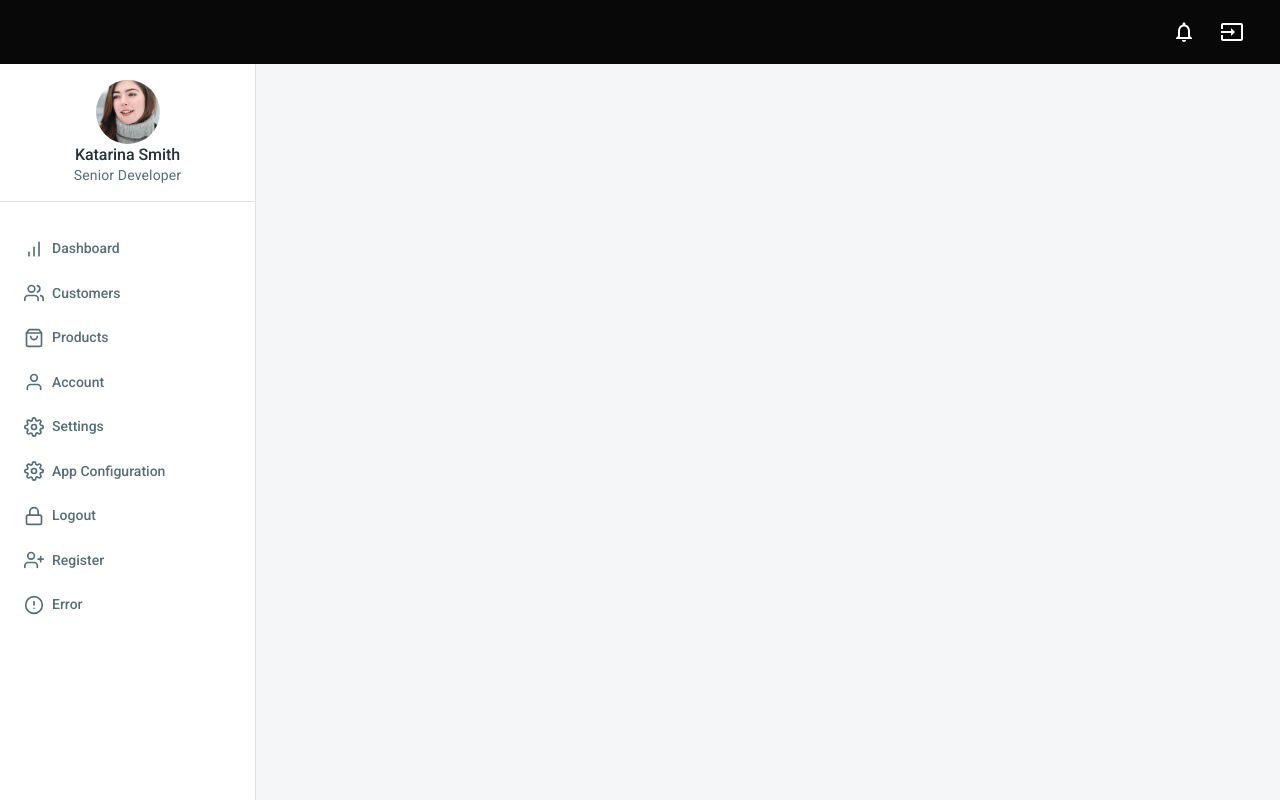
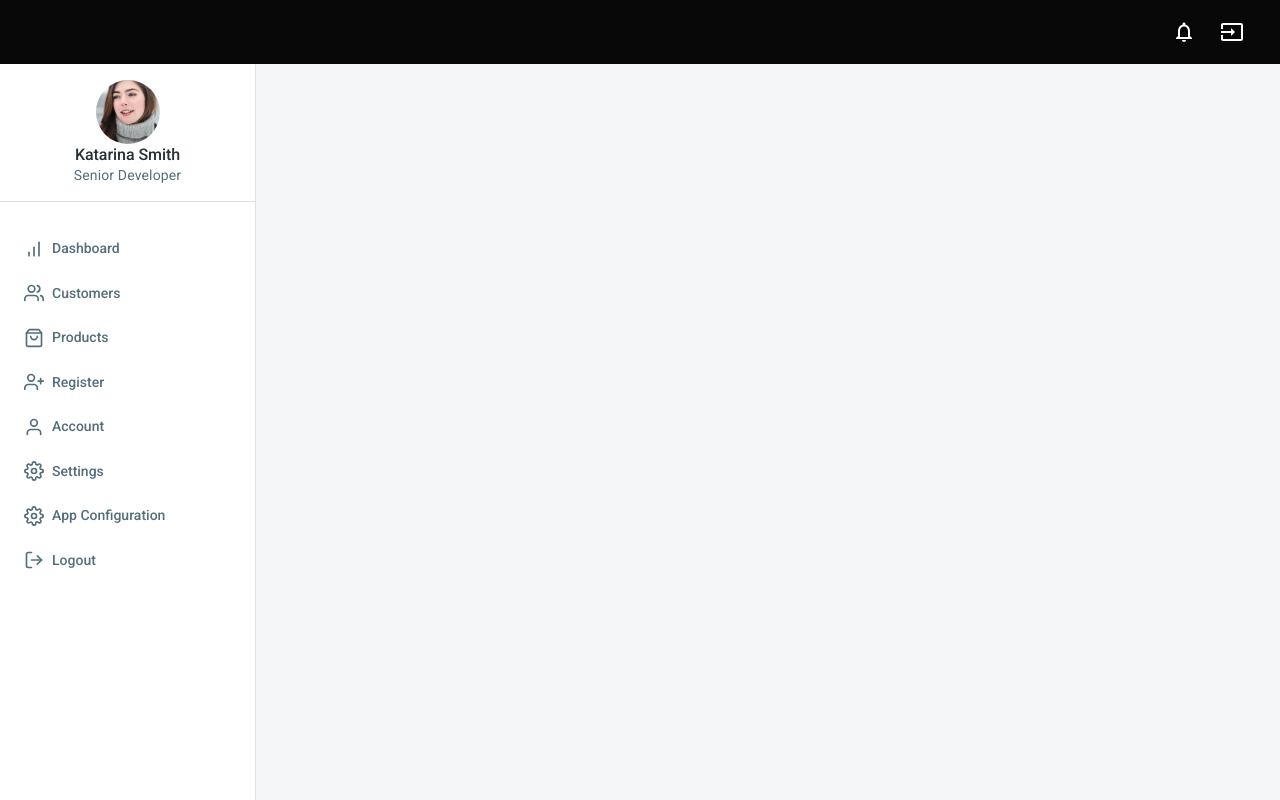
Before and after one commit to wiliyam/antares-react-material-ui-dashboard, a React (Create React App) app: page /app in a window 1280 px wide. Built offline with nearby package versions, Linux system fonts and the light colour scheme.

Commit message:
fix : ehat i can till now

```diff
--- a/src/layouts/DashboardLayout/NavBar/index.js
+++ b/src/layouts/DashboardLayout/NavBar/index.js
@@ -20,7 +20,8 @@ import {
   ShoppingBag as ShoppingBagIcon,
   User as UserIcon,
   UserPlus as UserPlusIcon,
-  Users as UsersIcon
+  Users as UsersIcon,
+  LogOut as UserLogoutIcon
 } from 'react-feather';
 import NavItem from './NavItem';
 
@@ -47,6 +48,11 @@ const items = [
     title: 'Products'
   },
   {
+    href: '/register',
+    icon: UserPlusIcon,
+    title: 'Register'
+  },
+  {
     href: '/app/account',
     icon: UserIcon,
     title: 'Account'
@@ -63,18 +69,8 @@ const items = [
   },
   {
     href: '/app/logout',
-    icon: LockIcon,
+    icon: UserLogoutIcon,
     title: 'Logout'
-  },
-  {
-    href: '/register',
-    icon: UserPlusIcon,
-    title: 'Register'
-  },
-  {
-    href: '/404',
-    icon: AlertCircleIcon,
-    title: 'Error'
   }
 ];
 
--- a/src/views/logout/index.js
+++ b/src/views/logout/index.js
@@ -21,9 +21,9 @@ const Logout = () => {
   const classes = useStyles();
 
 
-  const handleLogout = () => {
+  const handleLogout = async () => {
     console.log("handleLogout--->>")
-    localStorage.setItem('auth', "false");
+    await localStorage.setItem('auth', "false");
   }
   handleLogout()
   return (
```
